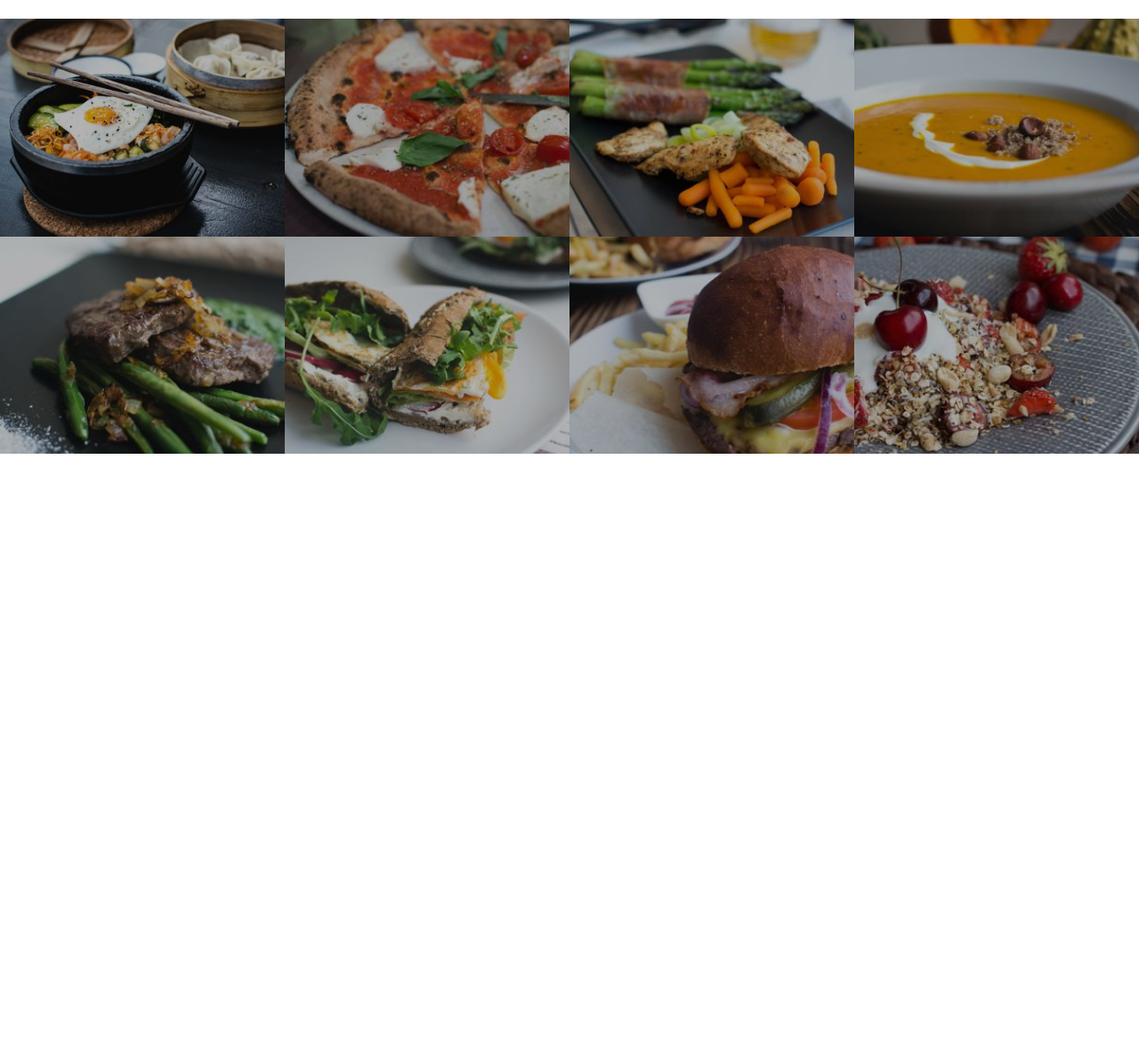
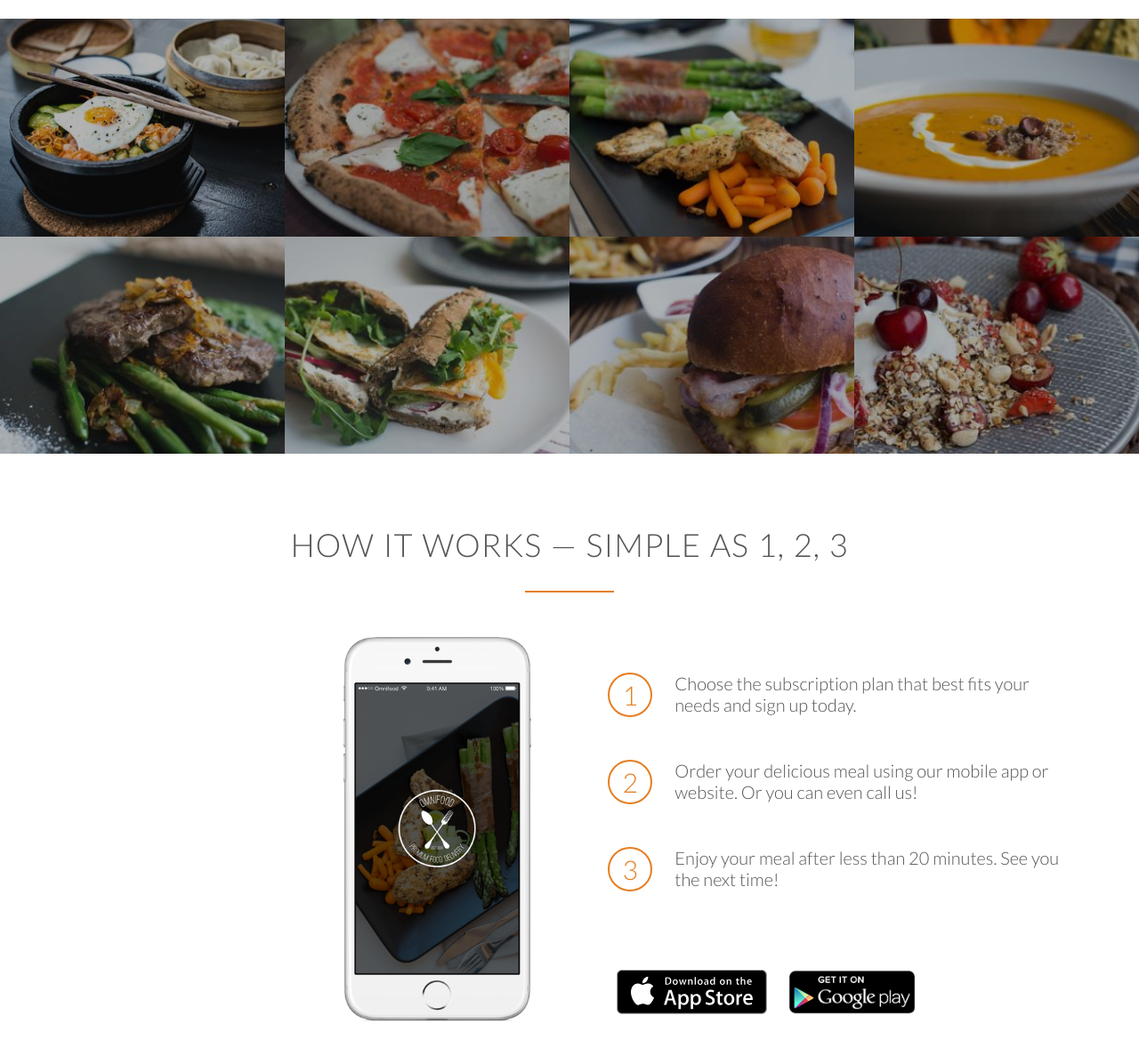
Before and after one commit to aaqib29292/Omnifood, a plain HTML site: page index.html in a window 1280 px wide. Shown: the part 1482-2669 px from the top of the page at 89% size. Before the commit the page ends 1992 px from the top, so only its background shows below. Drawn offline with Linux system fonts and the light colour scheme; files whose address does not match are found by name.

Commit message:
completed steps section

```diff
--- a/index.html
+++ b/index.html
@@ -64,7 +64,7 @@
     </section>
 
     <section class="section-meals">
-      <ul class="meals-showcase">
+      <ul class="meals-showcase clearfix">
         <li>
           <figure class="meal-photo">
             <img src="resources/css/img/1.jpg" alt="Korean bibimbap with egg and vegetables" />
@@ -86,7 +86,7 @@
           </figure>
         </li>
       </ul>
-      <ul class="meals-showcase">
+      <ul class="meals-showcase clearfix">
         <li>
           <figure class="meal-photo">
             <img src="resources/css/img/5.jpg" alt="Paleo beef steak with vegetables" />
@@ -110,5 +110,33 @@
       </ul>
     </section>
 
+    <section class="section-steps">
+      <div class="row">
+        <h2>How it works &mdash; Simple as 1, 2, 3</h2>
+      </div>
+      <div class="row">
+        <div class="col span-1-of-2 steps-box">
+          <img class="app-screen" src="resources/css/img/app-iPhone.png" alt="Omnifood app on iPhone" />
+        </div>
+        <div class="col span-1-of-2 steps-box">
+          <div class="works-steps">
+            <div>1</div>
+            <p>Choose the subscription plan that best fits your needs and sign up today.</p>
+          </div>
+          <div class="works-steps">
+            <div>2</div>
+            <p>Order your delicious meal using our mobile app or website. Or you can even call us!</p>
+          </div>
+          <div class="works-steps">
+            <div>3</div>
+            <p>Enjoy your meal after less than 20 minutes. See you the next time!</p>
+          </div>
+
+          <a href="#" class="btn-app"><img src="resources/css/img/download-app.svg" alt="App Store Button"></a>
+          <a href="#" class="btn-app"><img src="resources/css/img/download-app-android.png" alt="Play Store Button"></a>
+        </div>
+      </div>
+    </section>
+
 </body>
 </html>
--- a/resources/css/styles.css
+++ b/resources/css/styles.css
@@ -20,6 +20,15 @@ html {
   font-weight: 300;
   font-size: 20px;
   text-rendering: optimizeLegibility;
+}
+
+.clearfix {zoom: 1}
+.clearfix:after {
+  content: ".";
+  clear: both;
+  display: block;
+  height: 0;
+  visibility: hidden;
 }
 
 /* --------------------------------------- */
@@ -242,3 +251,51 @@ header {
   transform: scale(1.03);
   opacity: 1;
 }
+
+/* --------------------------------------- */
+/* HOW IT WORKS */
+/* --------------------------------------- */
+
+
+.steps-box:first-child {
+  text-align: right;
+  padding-right: 3%;
+  margin-top: 30px;
+}
+
+.steps-box:last-child {
+  padding-left: 3%;
+  margin-top: 70px
+}
+
+.app-screen {
+  width: 40%;
+}
+
+.works-steps {
+  margin-bottom: 50px;
+}
+
+.works-steps:last-of-type {
+  margin-bottom: 80px;
+}
+
+.works-steps div {
+  color: #e67e22;
+  border: 2px solid #e67e22;
+  display: inline-block;
+  border-radius: 50%;
+  width: 50px;
+  height: 50px;
+  text-align: center;
+  padding: 5px;
+  float: left;
+  font-size: 150%;
+  margin-right: 25px;
+}
+
+.btn-app img {
+  height: 50px;
+  width: auto;
+  margin: 10px;
+}
```
